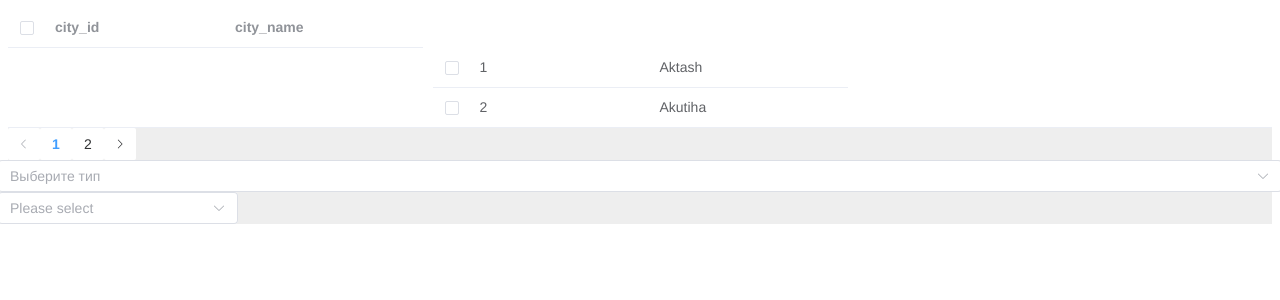
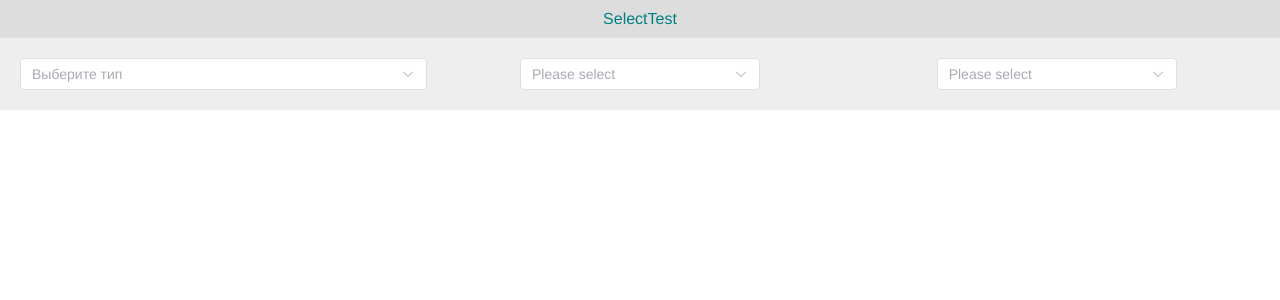
Before and after one commit to sowlru/vue-test, a Vue app: page / in a window 1280 px wide. Shown: the top 300 px of the page. Built offline with nearby package versions, Linux system fonts and the light colour scheme; what @ckeditor/ckeditor5-vue would draw is missing.

Commit message:
Add selectTest in elementPlus

```diff
--- a/src/App.vue
+++ b/src/App.vue
@@ -17,7 +17,8 @@
 
     <div class="ELEMENT-PLUS">
       <!-- <dialog-child /> -->
-      <table-test />
+      <select-test />
+      <!-- <table-test /> -->
       <!-- <tree-drop-test /> -->
       <!-- <tree-test /> -->
     </div>
@@ -59,6 +60,7 @@ import promiseTest from '@/components/promiseTest.vue'
 import proxyTest from '@/components/proxyTest.vue'
 // ELEMENT-PLUS
 import dialogChild from '@/elementPlus/dialogChild'
+import selectTest from '@/elementPlus/selectTest'
 import tableTest from '@/elementPlus/tableTest'
 import treeDropTest from '@/elementPlus/treeDropTest'
 import treeTest from '@/elementPlus/treeTest'
@@ -94,6 +96,7 @@ export default {
     proxyTest,
 
     dialogChild,
+    selectTest,
     tableTest,
     treeDropTest,
     treeTest,
@@ -138,6 +141,12 @@ export default {
 </script>
 
 <style>
+* {
+  margin: 0;
+}
+.container {
+  background-color: #eee;
+}
 .icon {
   width: 300px;
   fill: red;
@@ -145,9 +154,6 @@ export default {
 }
 .icon:hover {
   fill: blue;
-}
-.container {
-  background-color: #eee;
 }
 </style>
 <!--
--- /dev/null
+++ b/src/elementPlus/selectTest.vue
@@ -0,0 +1,72 @@
+<template>
+  <div class="header">SelectTest</div>
+  <el-main>
+    <el-row :gutter="10">
+      <el-col :span="8">
+        <div class="grid-content ep-bg-purple">
+          <el-select v-model="vm" placeholder="Выберите тип" clearable>
+            <el-option
+              v-for="item in cityTypes"
+              :key="item.cityTypeId"
+              :label="item.cityTypeName"
+              :value="item.cityTypeName"
+            />
+          </el-select>
+        </div>
+      </el-col>
+      <!-- ==================== -->
+      <el-col :span="8">
+        <div class="grid-content ep-bg-purple-light">
+          <el-select-v2
+            v-model="vm"
+            filterable
+            :options="options"
+            placeholder="Please select"
+            style="width: 240px"
+            multiple
+          />
+        </div>
+      </el-col>
+      <!-- ==================== -->
+      <el-col :span="8">
+        <div class="grid-content ep-bg-purple-light">
+          <el-select-v2
+            v-model="vm"
+            filterable
+            :options="options"
+            placeholder="Please select"
+            style="width: 240px"
+            multiple
+          />
+        </div>
+      </el-col>
+    </el-row>
+  </el-main>
+</template>
+
+<script>
+/* eslint-disable */
+export default {
+  data() {
+    return {
+      vm: '',
+      cityTypes: [
+        { cityTypeId: 1, cityTypeName: 'big' },
+        { cityTypeId: 2, cityTypeName: 'small' }
+      ],
+      options: [
+        { value: 1, label: 'a' },
+        { value: 2, label: 'b' }
+      ]
+    }
+  }
+}
+</script>
+<style scoped>
+.header {
+  background-color: #ddd;
+
+  padding: 10px 0;
+  color: teal;
+}
+</style>
--- a/src/elementPlus/tableTest.vue
+++ b/src/elementPlus/tableTest.vue
@@ -1,7 +1,8 @@
 <template>
-  <div class="tableContainer">
-    <el-row :gutter="20">
-      <el-col :span="24">
+  <div class="header">tableTest</div>
+  <el-main>
+    <el-row :gutter="10">
+      <el-col :span="12">
         <el-table
           :data="pagedCities"
           style="width: 100%"
@@ -23,28 +24,34 @@
           @current-change="handlePagination"
         />
       </el-col>
+      <!-- ==================== -->
+      <el-col :span="12">
+        <el-table
+          :data="cities"
+          border
+          :show-header="false"
+          class="test-table"
+          :row-class="rowClass"
+        >
+          <!-- <el-table-column class="test-column" width="180" /> -->
+          <el-table-column width="100">
+            <template #default="scope">
+              <div class="test-col1">
+                {{ scope.row.city_id }}
+              </div>
+            </template>
+          </el-table-column>
+          <el-table-column>
+            <template #default="scope">
+              <div class="test-col2">
+                {{ scope.row.city_name }}
+              </div>
+            </template>
+          </el-table-column>
+        </el-table>
+      </el-col>
     </el-row>
-    <el-row :gutter="20">
-      <el-select v-model="vm" placeholder="Выберите тип" clearable>
-        <el-option
-          v-for="item in cityTypes"
-          :key="item.cityTypeId"
-          :label="item.cityTypeName"
-          :value="item.cityTypeName"
-        />
-      </el-select>
-    </el-row>
-    <el-row :gutter="20">
-      <el-select-v2
-        v-model="vm"
-        filterable
-        :options="options"
-        placeholder="Please select"
-        style="width: 240px"
-        multiple
-      />
-    </el-row>
-  </div>
+  </el-main>
 </template>
 
 <script>
@@ -91,7 +98,7 @@ export default {
           cityType: 'small'
         }
       ]
-    }, 5000)
+    }, 1000)
   },
   methods: {
     handleSelectionChange(val) {
@@ -116,4 +123,32 @@ export default {
   }
 }
 </script>
-<style></style>
+<style>
+.test-table {
+  color: red;
+}
+.test-table .el-table__row {
+  background-color: blue;
+  color: red;
+}
+.rowClass {
+  height: 200px;
+  color: blue;
+}
+.test-column {
+  background-color: blue;
+  height: 200px;
+}
+.test-col1 {
+  padding: 20px 0;
+}
+.test-col2 {
+  vertical-align: top !important;
+  text-align: right;
+}
+.header {
+  background-color: #ddd;
+  padding: 10px 0;
+  color: teal;
+}
+</style>
```
Also changed, not shown: 1 other file (tests, documents, lock files or other folders).
